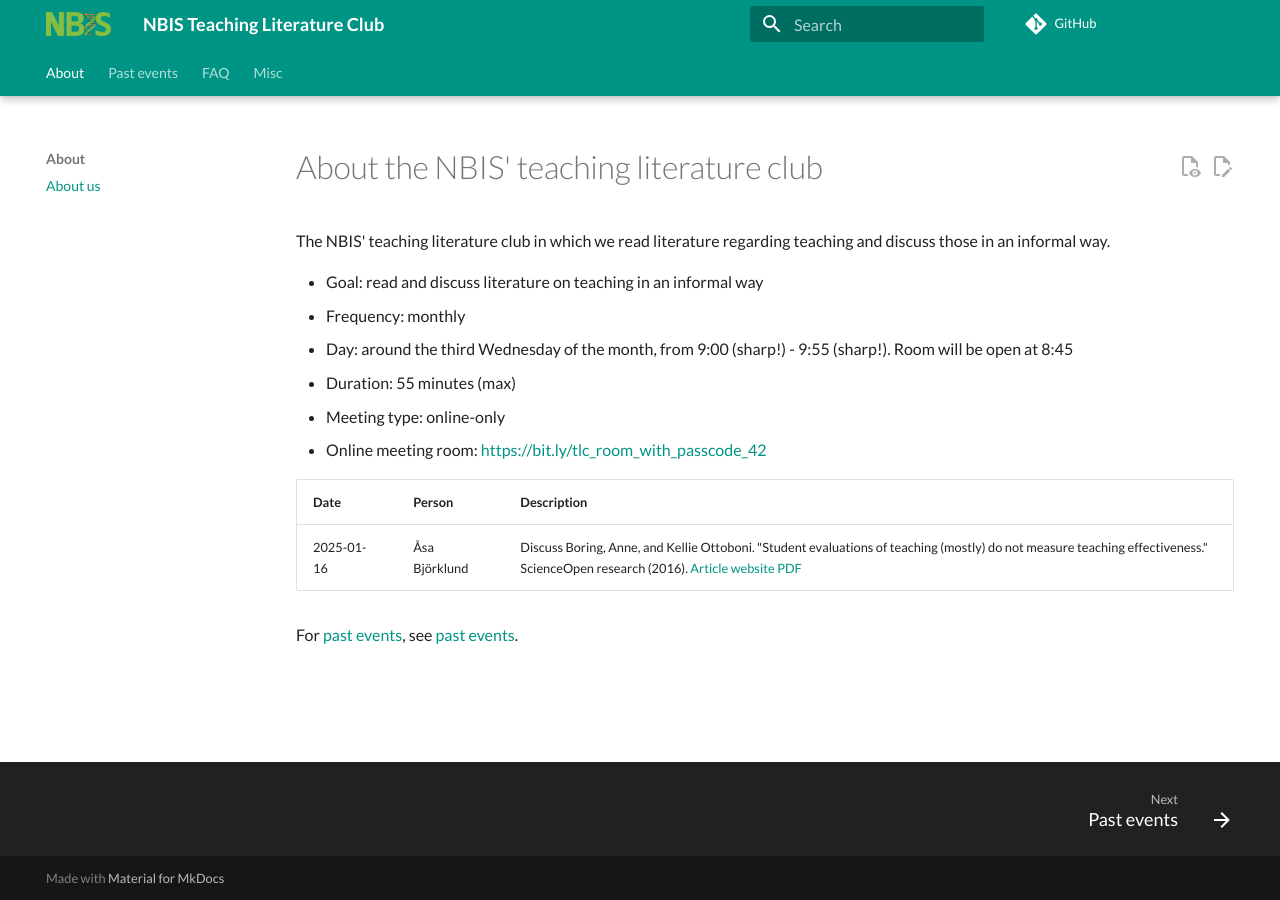
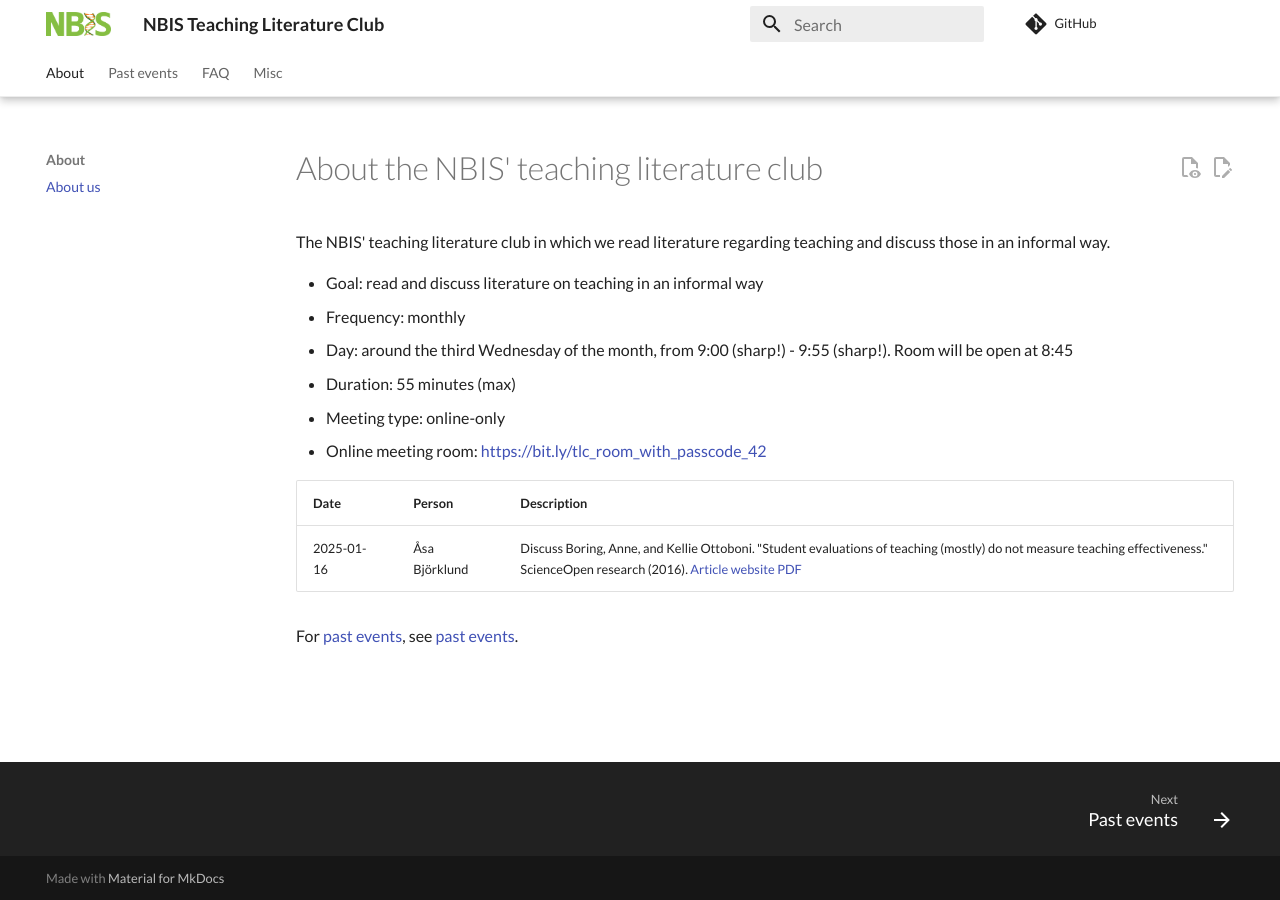
Before and after one commit to NBISweden/teaching_literature_club, an MkDocs documentation site: the page built from docs/README.md, in a window 1280 px wide. Built offline with MkDocs 1.6.1 and Material for MkDocs 9.7.7, drawn with Linux system fonts in a browser that asks for light colours; comment, search, counter and statistics services are not loaded.

Commit message:
Try white

```diff
--- a/mkdocs.yml
+++ b/mkdocs.yml
@@ -20,7 +20,7 @@ theme:
     text: Lato
     code: JetBrains Mono
   palette:
-    primary: teal
+    primary: white
 
   logo: logo/nbis_logo.png
 
```
